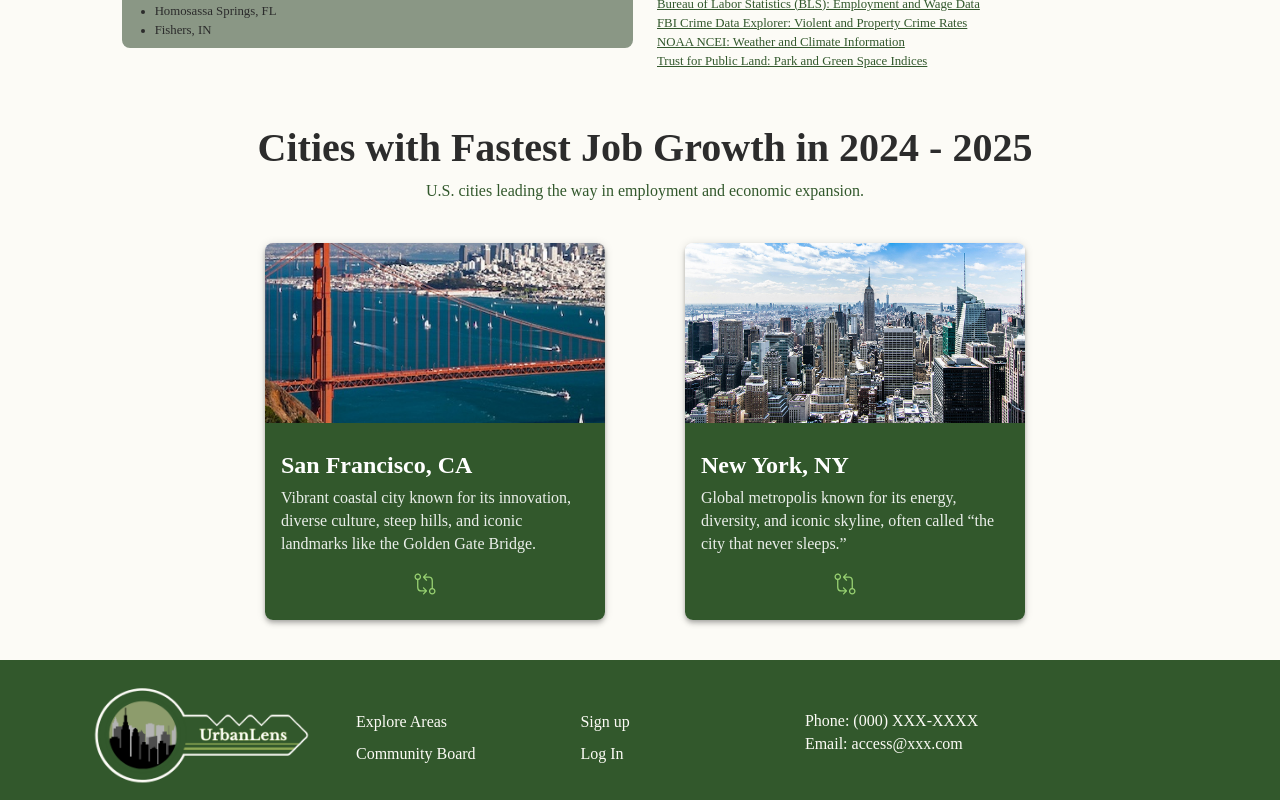
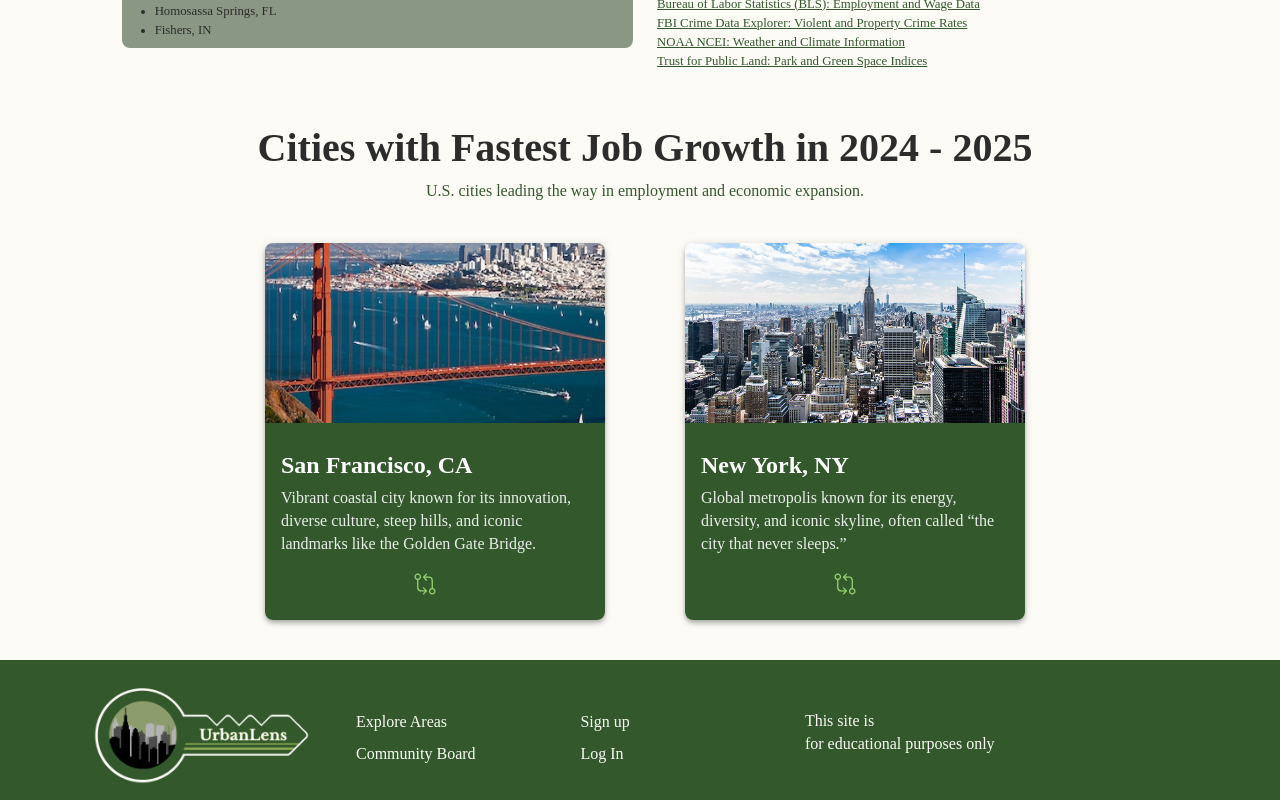
Before and after one commit to meera-develops/urbanlens, a React (Vite) app: page / in a window 1280 px wide. Shown: the part 1967-2767 px from the top of the page. Built offline with nearby package versions, Linux system fonts and the light colour scheme; some icons are missing.

Commit message:
updated footer text

```diff
--- a/src/components/footer.jsx
+++ b/src/components/footer.jsx
@@ -71,12 +71,19 @@ function Footer () {
                             <FooterLink to="/login">Log In</FooterLink>
                         </Grid>
                         <Grid size={{ xs: 12, lg: 4}}>
+                            {/* <Typography variant="body2">
+                                Phone: (000) XXX-XXXX
+                            </Typography> */}
+                            {/* <Typography variant="body2">
+                                Email: access@xxx.com
+                            </Typography> */}
                             <Typography variant="body2">
-                                Phone: (000) XXX-XXXX
+                                This site is
                             </Typography>
                             <Typography variant="body2">
-                                Email: access@xxx.com
+                                for educational purposes only
                             </Typography>
+
                         </Grid>
                     </Grid>
                 </Grid>
```
